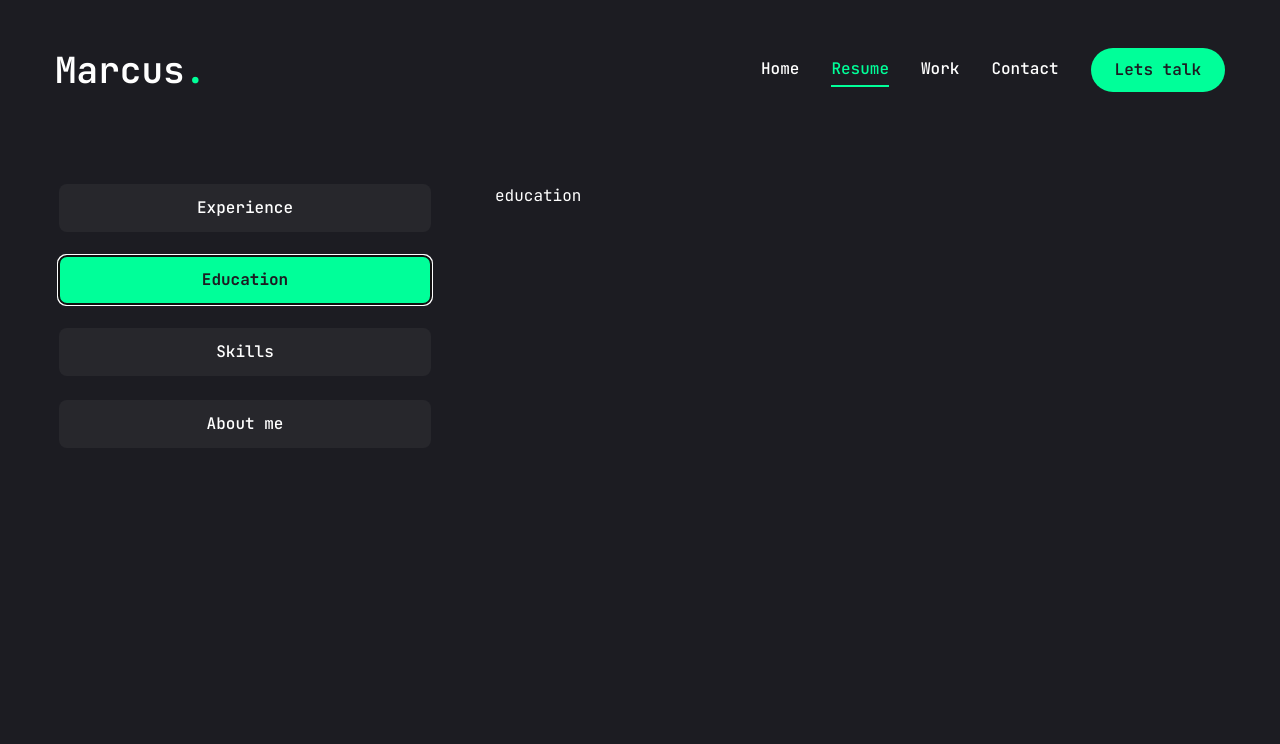
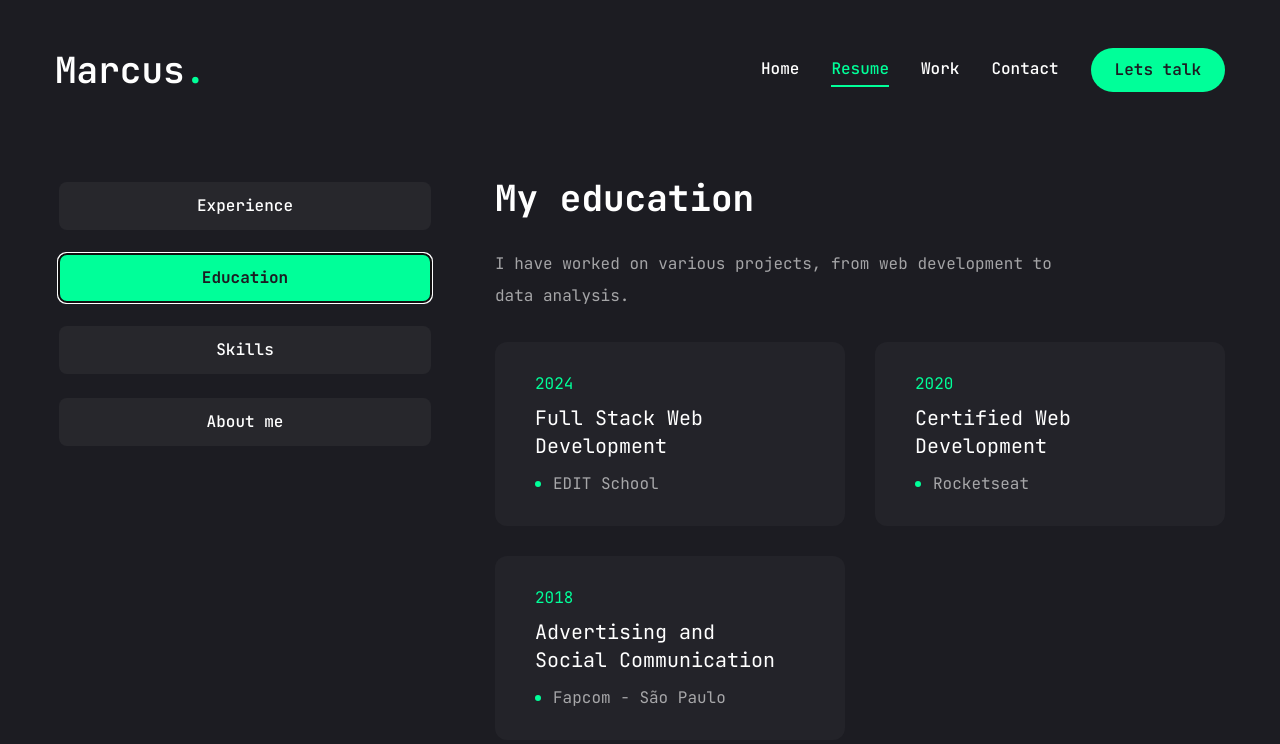
Before and after one commit to marcuswmc/portfolio-nextjs, a Next.js app: page /resume in a window 1280 px wide. Both pictures are taken after a click on the tab "Education". Shown: the top 744 px of the page. Built offline with nearby package versions, Linux system fonts and the light colour scheme.

Commit message:
feat: Resume page

```diff
--- a/src/app/resume/page.tsx
+++ b/src/app/resume/page.tsx
@@ -1,7 +1,7 @@
 "use client";
 
 import { FaHtml5, FaCss3, FaJs, FaReact, FaNodeJs } from "react-icons/fa";
-import { SiTailwindcss, SiNextdotjs } from "react-icons/si";
+import { SiTailwindcss, SiNextdotjs, SiMongodb } from "react-icons/si";
 
 import { Tabs, TabsContent, TabsList, TabsTrigger } from "@/components/ui/tabs";
 
@@ -38,16 +38,16 @@
       fieldValue: "Brazilian",
     },
     {
+      fieldName: "address",
+      fieldValue: "Porto, Portugal",
+    },
+    {
       fieldName: "Email",
       fieldValue: "marcus.relation@gmail.com",
     },
     {
-      fieldName: "Current address",
-      fieldValue: "Porto, Portugal",
-    },
-    {
       fieldName: "Languages",
-      fieldValue: "Português, English, Spanish",
+      fieldValue: "Português, English",
     },
   ],
 };
@@ -110,8 +110,8 @@
       duration: "2020",
     },
     {
-      institution: "Fapcom Faculdade de Comunicação",
-      degree: "Bachelors degree in Advertising and Social Communication",
+      institution: "Fapcom - São Paulo",
+      degree: "Advertising and Social Communication",
       duration: "2018",
     },
   ],
@@ -150,6 +150,10 @@
     {
       icon: <FaNodeJs />,
       name: "node.js",
+    },
+    {
+      icon: <SiMongodb />,
+      name: "mongodb",
     },
   ],
 };
@@ -190,16 +194,21 @@
                   <ul className="grid grid-cols-1 lg:grid-cols-2 gap-[30px]">
                     {experience.items.map((item, index) => {
                       return (
-                        <li key={index} className="bg-[#232329] h-[184px] py-6 px-10 rounded-xl flex flex-col justify-center items-center lg:items-start gap-1">
+                        <li
+                          key={index}
+                          className="bg-[#232329] h-[184px] py-6 px-10 rounded-xl flex flex-col justify-center items-center lg:items-start gap-1"
+                        >
                           <span className="text-accent">{item.duration}</span>
-                          <h3 className="text-xl max-w-[260px] min-h-[60px] text-center lg:text-left">{item.position}</h3>
+                          <h3 className="text-xl max-w-[260px] min-h-[60px] text-center lg:text-left">
+                            {item.position}
+                          </h3>
                           <div className="flex items-center gap-3">
                             {/* dot */}
                             <span className="w-[6px] h-[6px] rounded-full bg-accent"></span>
                             <p className="text-white/60">{item.company}</p>
                           </div>
                         </li>
-                      )
+                      );
                     })}
                   </ul>
                 </ScrollArea>
@@ -208,15 +217,85 @@
 
             {/* education */}
             <TabsContent value="education" className="w-full">
-              education
+              <div className="flex flex-col gap-[30px] text-center xl:text-left">
+                <h3 className="text-4xl font-bold">{education.title}</h3>
+                <p className="max-w-[600px] text-white/60 mx-auto xl:mx-0">
+                  {education.description}
+                </p>
+
+                <ScrollArea className="h-[400px]">
+                  <ul className="grid grid-cols-1 lg:grid-cols-2 gap-[30px]">
+                    {education.items.map((item, index) => {
+                      return (
+                        <li
+                          key={index}
+                          className="bg-[#232329] h-[184px] py-6 px-10 rounded-xl flex flex-col justify-center items-center lg:items-start gap-1"
+                        >
+                          <span className="text-accent">{item.duration}</span>
+                          <h3 className="text-xl max-w-[260px] min-h-[60px] text-center lg:text-left">
+                            {item.degree}
+                          </h3>
+                          <div className="flex items-center gap-3">
+                            {/* dot */}
+                            <span className="w-[6px] h-[6px] rounded-full bg-accent"></span>
+                            <p className="text-white/60">{item.institution}</p>
+                          </div>
+                        </li>
+                      );
+                    })}
+                  </ul>
+                </ScrollArea>
+              </div>
             </TabsContent>
+
             {/* skills */}
-            <TabsContent value="skills" className="w-full">
-              skills
+            <TabsContent value="skills" className="w-full h-full">
+              <div className="flex flex-col gap-[30px]">
+                <div className="flex flex-col gap-[30px] text-center xl:text-left">
+                  <h3 className="text-4xl font-bold">{skills.title}</h3>
+                  <p className="ma-w-[600px] text-white/60 mx-auto xl:mx-0">
+                    {skills.description}
+                  </p>
+                </div>
+
+                <ul className="grid grid-cols-2 sm:grid-cols-3 md:grid-cols-4 gap-4 xl:gap-[30px]">
+                  {skills.skillList.map((skill, index) => {
+                    return (
+                    <li key={index}>
+                      <TooltipProvider delayDuration={100}>
+                        <Tooltip>
+                          <TooltipTrigger className="w-full h-[150px] bg-[#232329] rounded-xl flex justify-center items-center group">
+                            <div className="text-6xl group-hover:text-accent transition-all duration-300">{skill.icon}</div>
+                          </TooltipTrigger>
+                          <TooltipContent>
+                            <p className="capitalize">{skill.name}</p>
+                          </TooltipContent>
+                        </Tooltip>
+                      </TooltipProvider>
+                    </li>
+                    );
+                  })}
+                </ul>
+              </div>
             </TabsContent>
+
             {/* about */}
-            <TabsContent value="about" className="w-full">
-              about me
+            <TabsContent value="about" className="w-full text-center xl:text-left">
+              <div className="flex flex-col gap-[30px]">
+                <h3 className="text-4xl font-bold">{about.title}</h3>
+                <p className="max-w-[600px] text-white/60 mx-auto xl:mx-0">{about.description}</p>
+
+                <ul className="grid grid-cols-1 xl:grid-cols-2 gap-y-6 max-w-[620px] mx-auto xl:mx-0">
+                  {about.info.map((item, index) => {
+                    return (
+                      <li key={index} className="flex items-center justify-center xl:justify-start gap-4">
+                        <span className="text-white/60">{item.fieldName}</span>
+                        <span className="text-xl">{item.fieldValue}</span>
+                      </li>
+                    )
+                  })}
+                </ul>
+              </div>
             </TabsContent>
           </div>
         </Tabs>
```
